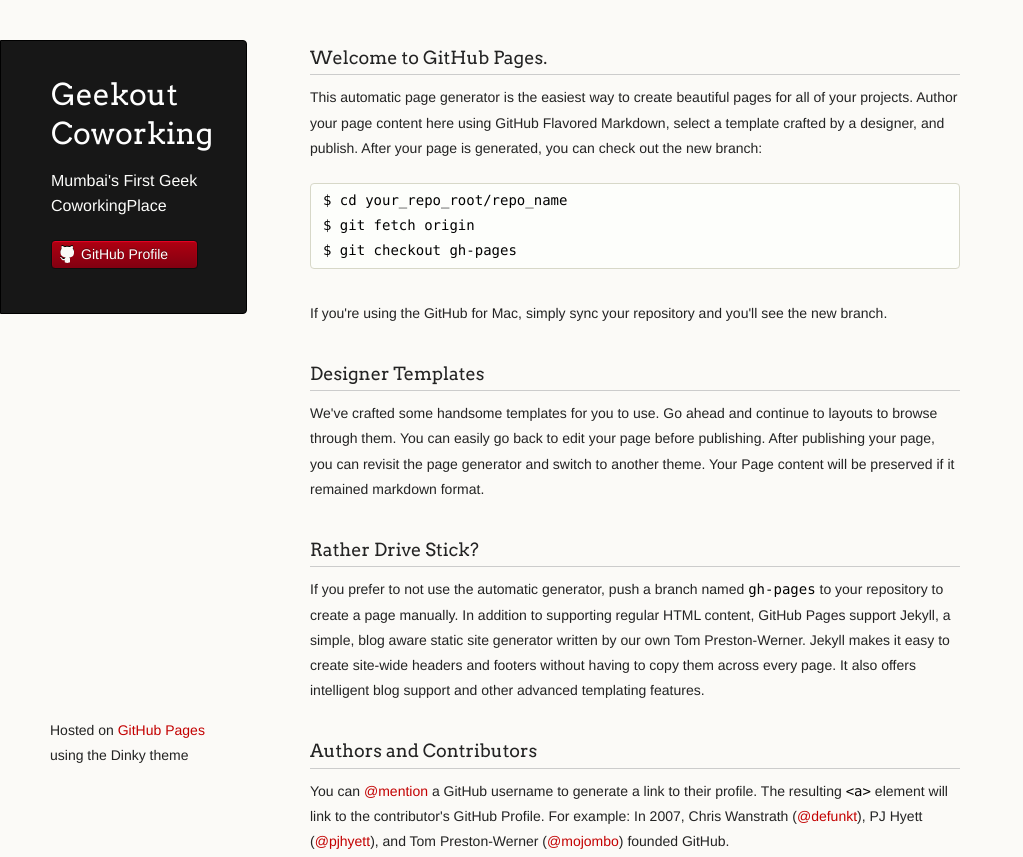
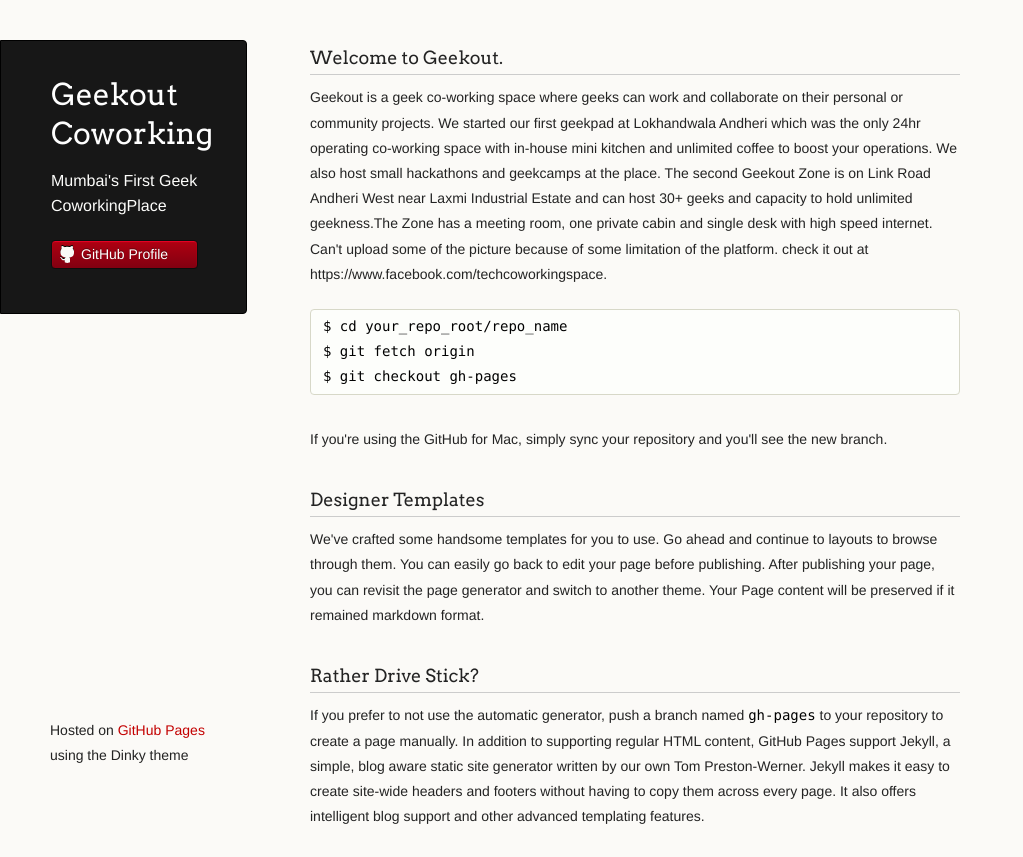
Before and after one commit to geekout-coworking/geekout-coworking.github.io, a plain HTML site: page index.html in a window 1280 px wide. Shown: the top 857 px of the page, without its empty margins (0-1023 px from the left). Drawn offline with Linux system fonts and the light colour scheme.

Commit message:
Updated Contents

```diff
--- a/index.html
+++ b/index.html
@@ -28,9 +28,15 @@
       </header>
       <section>
         <h3>
-<a id="welcome-to-github-pages" class="anchor" href="#welcome-to-github-pages" aria-hidden="true"><span class="octicon octicon-link"></span></a>Welcome to GitHub Pages.</h3>
+<a id="welcome-to-github-pages" class="anchor" href="#welcome-to-github-pages" aria-hidden="true"><span class="octicon octicon-link"></span></a>Welcome to Geekout.</h3>
 
-<p>This automatic page generator is the easiest way to create beautiful pages for all of your projects. Author your page content here using GitHub Flavored Markdown, select a template crafted by a designer, and publish. After your page is generated, you can check out the new branch:</p>
+<p>Geekout is a geek co-working space where geeks can work and collaborate on their personal or community projects. We started our first geekpad at Lokhandwala Andheri which was the only 24hr operating co-working space with in-house mini kitchen and unlimited coffee to boost your operations. We also host small hackathons and geekcamps at the place.
+
+The second Geekout Zone is on Link Road Andheri West near Laxmi Industrial Estate and can host 30+ geeks and capacity to hold unlimited geekness.The Zone has a meeting room, one private cabin and single desk with high speed internet.
+
+Can't upload some of the picture because of some limitation of the platform.
+
+check it out at https://www.facebook.com/techcoworkingspace.</p>
 
 <pre><code>$ cd your_repo_root/repo_name
 $ git fetch origin
```
